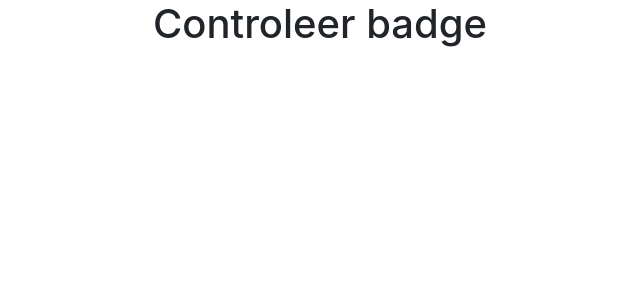
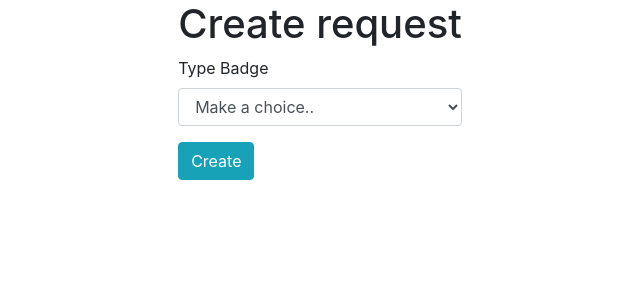
Before and after one commit to odysseyhack/duo-innovatielab, an Angular app: page /controleer in a window 1280 px wide. Shown: the top 300 px of the page, without its empty margins (320-960 px from the left). Built offline with nearby package versions, Linux system fonts and the light colour scheme.

Commit message:
controleer

```diff
--- a/src/app/pages/controleer/controleer.component.html
+++ b/src/app/pages/controleer/controleer.component.html
@@ -1,6 +1,72 @@
+<!--
 <div style="text-align:center">
   <h1>
-    Controleer badge
+
   </h1>
 
+  <button (click)="login($event)" type="button" class="btn btn-light">Login</button>
+
+  &lt;!&ndash;TODO invulvelden + button &ndash;&gt;
+
 </div>
+-->
+
+<div class="container" xmlns="http://www.w3.org/1999/html">
+  <div class="row justify-content-center">
+    <div class="align-self-center">
+      <h1>Create request</h1>
+      <form>
+        <div class="form-group">
+          <label for="typeInput">Type Badge</label>
+          <select class="form-control" id="typeInput" name="badgeType" (change)="setRequestBadge($event)">
+            <option value="0">Make a choice..</option>
+            <option value="Nationality">Nationality</option>
+            <option value="Diploma">Diploma</option>
+            <option disabled value="3">Income</option>
+          </select>
+        </div>
+        <div *ngIf="type === 'Nationality'" class="form-group">
+          <label for="typeInput">Which Nationality</label>
+          <select class="form-control" id="typeInput" name="nationalityType" (change)="setRequestRedenNationaliteit($event)" [(ngModel)]="nationalityType">
+            <option value="Dutch">Dutch</option>
+            <option value="American">American</option>
+          </select>
+        </div>
+
+
+        <div *ngIf="type === 'Nationality'"  class="form-group">
+          <label for="typeInput">Which reason for request</label>
+          <select class="form-control" id="typeInput" name="nationalityType" (change)="setRequestRedenNationaliteit($event)" [(ngModel)]="nationalityType">
+            <option value="Dutch">To determine height of Student loan</option>
+            <option value="American">To determine height of Complementary Student loan</option>
+          </select>
+        </div>
+
+        <div *ngIf="type === 'Nationality'"  class="form-group">
+          <label for="typeInput">Implications</label><br>
+          <input type="checkbox" value="Financiel risks" (click)="setImplications($event)"/><label>Financiel risks:</label><br>
+          <input type="checkbox" value="Legal risks" (click)="setImplications($event)"/><label>Legal risks:</label>
+
+        </div>
+
+
+<!--        <div *ngIf="type === 'Diploma'" class="form-group">-->
+<!--          <label for="typeInput">Diploma Badge</label>-->
+<!--          <select class="form-control" id="typeInput" name="diplomaType" (change)="setRequestRedenDiploma($event)" [(ngModel)]="diplomaType">-->
+<!--            <option value="MsC Computer Science">MsC Computer Science</option>-->
+<!--            <option value="RvR Quantum computing">RvR Quantum computing</option>-->
+<!--          </select>-->
+<!--        </div>-->
+
+
+
+
+        <div class="form-group">
+          <button (click)="create()" class="btn btn-info">Create</button>
+        </div>
+
+
+      </form>
+    </div>
+  </div>
+</div>
--- a/src/app/pages/controleer/controleer.component.ts
+++ b/src/app/pages/controleer/controleer.component.ts
@@ -1,9 +1,39 @@
 import { Component } from '@angular/core';
+import {calcPossibleSecurityContexts} from "@angular/compiler/src/template_parser/binding_parser";
 
 @Component({
   templateUrl: './controleer.component.html'
 })
 export class ControleerComponent {
 
+  type = '';
+  nationalityType='';
+  diplomaType='';
+  implications= [];
+
+  redenNationaliteit = '';
+  redenDiploma = '';
+
+  setRequestBadge(event: Event) {
+    this.type = event.target.value;
+
+    }
+
+  setRequestRedenNationaliteit(event: Event) {
+    this.redenNationaliteit = event.target.value;
+
+  }
+  setRequestRedenDiploma(event: Event) {
+    console.log(event.target.value);
+    this.redenDiploma = event.target.value;
+  }
+
+  setImplications(event: Event) {
+    console.log(event.target.value);
+    this.implications.push(event.target.value);
+  }
+
+
+
 
 }
```
